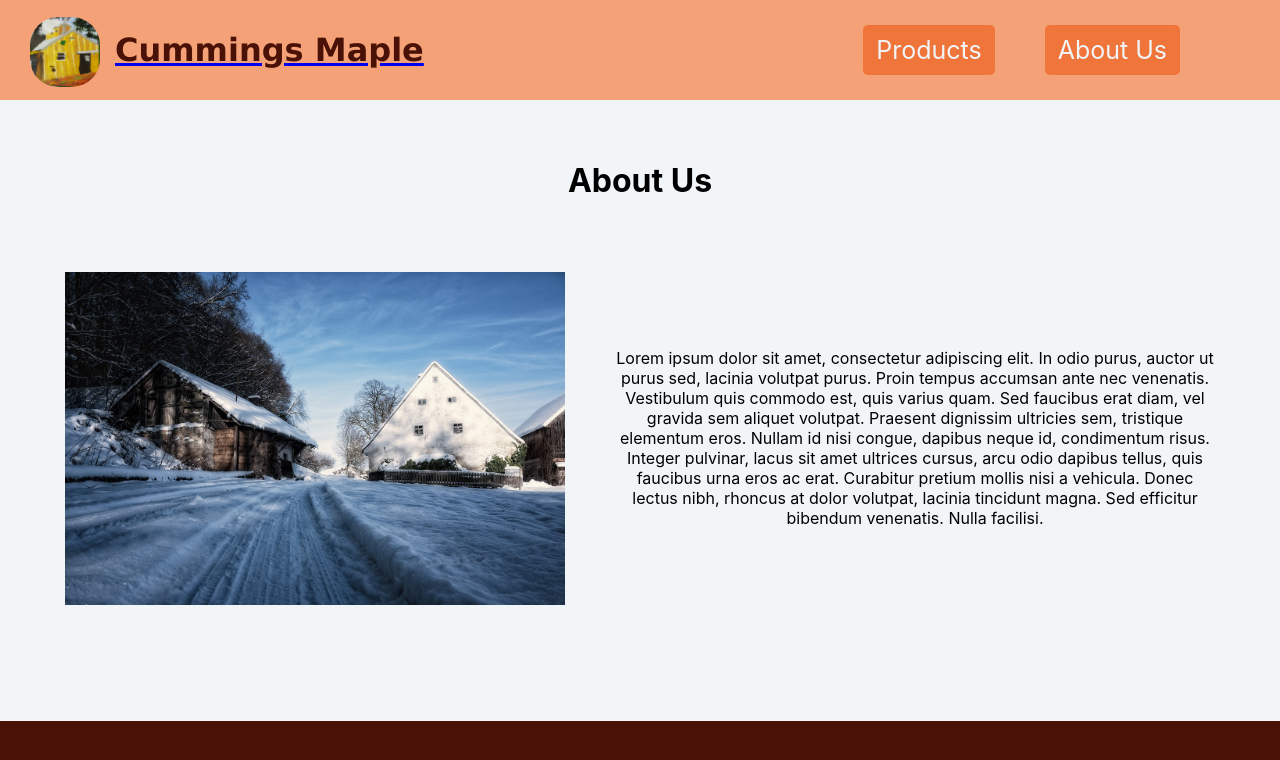
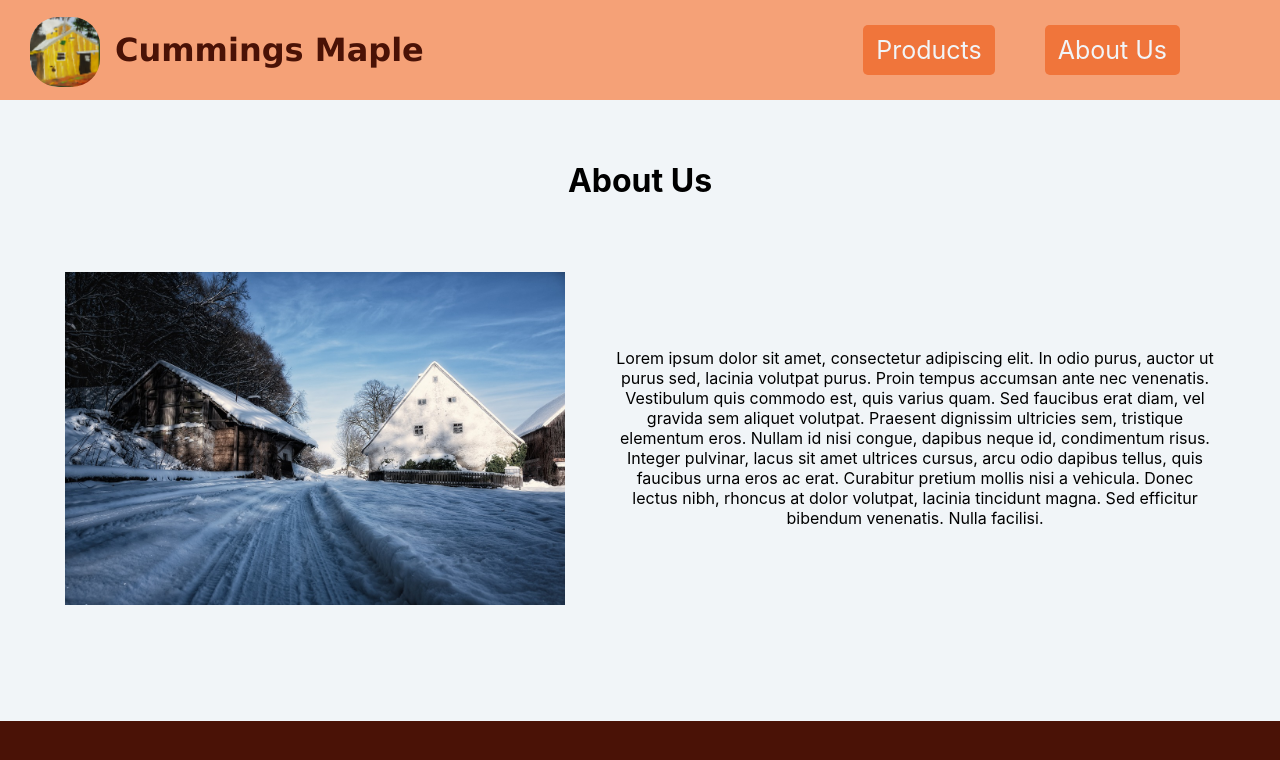
Before and after one commit to LaurenCummings/cummings-maple-vite, a React (Vite) app: page /cummings-maple-vite/About in a window 1280 px wide. Shown: the top 760 px of the page. Built offline with nearby package versions, Linux system fonts and the light colour scheme.

Commit message:
got rid of underline of logo name

```diff
--- a/src/css/Navbar.css
+++ b/src/css/Navbar.css
@@ -24,6 +24,10 @@
     color: rgb(74, 18, 6);
     font-family: Verdana, Geneva, Tahoma, sans-serif;
     text-align: center;
+}
+
+.logo a {
+    text-decoration: none;
 }
 
 .links {
```
